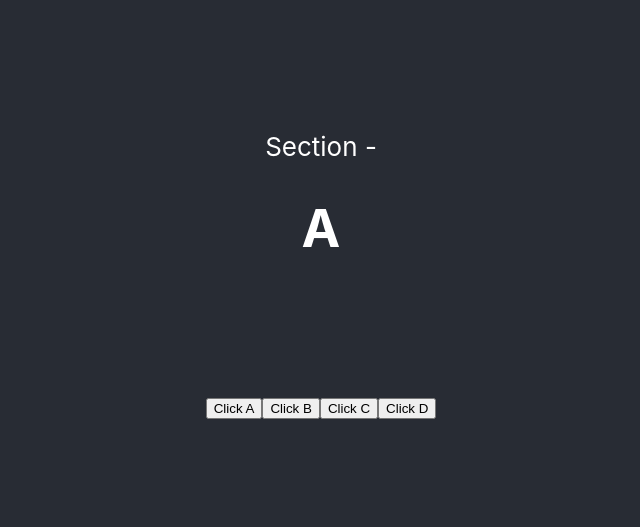
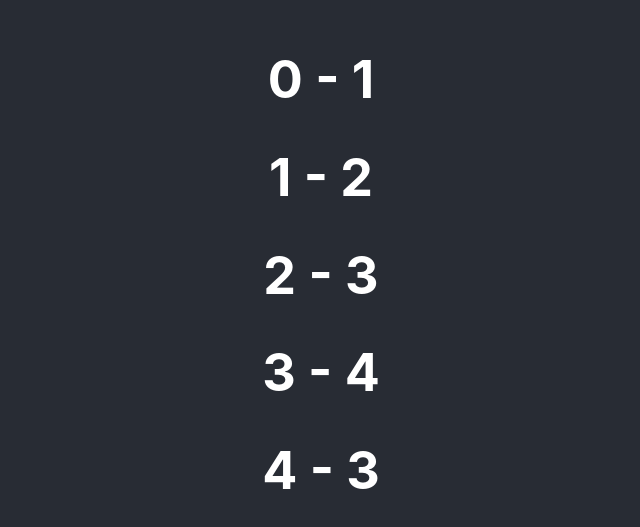
Before and after one commit to kaushal-chauhan/reactjs-beginner, a React (Create React App) app: page / in a window 1280 px wide. Shown: the part 125-652 px from the top of the page, without its empty margins (319-959 px from the left). Built offline with nearby package versions, Linux system fonts and the light colour scheme.

Commit message:
Learning : List Rendering with key props an Index as Key

```diff
--- a/src/App.js
+++ b/src/App.js
@@ -7,6 +7,7 @@ import PropsWithClass from "./components/PropsWithClass"
 import ClasswithState from "./components/ClasswithState"
 import InputBox from "./components/QtyBox/InputBox"
 import ConditionalRendering from "./components/ConditionalRendering"
+import ProductListing from "./components/ProductListing"
 
 function App() {
   return (
@@ -24,7 +25,8 @@ function App() {
         {/* <InputBox />
         <InputBox />
         <InputBox /> */}
-        <ConditionalRendering />
+        {/* <ConditionalRendering /> */}
+        <ProductListing />
       </header>
     </div>
   );
--- /dev/null
+++ b/src/components/Product.js
@@ -0,0 +1,10 @@
+function Product({product})
+{
+    return (
+        <li>
+            <h1>{product.name}</h1>
+            <span>{product.price}</span>
+        </li>
+    )
+}
+export default Product
--- /dev/null
+++ b/src/components/ProductListing.js
@@ -0,0 +1,41 @@
+import React, {Component} from "react"
+import Product from "./Product"
+
+class ProductListing extends Component
+{
+    constructor(props) {
+        super(props);
+        this.state = {
+            products: [
+                {id: 1, name: "Product1", price: "$10.00"},
+                {id: 2, name: "Product2", price: "$20.00"},
+                {id: 3, name: "Product3", price: "$30.00"},
+                {id: 4, name: "Product4", price: "$40.00"}
+            ]
+        }
+    }
+
+    // Index as Key Anti-pattern
+    render() {
+        const array1 = [1, 2, 3, 4, 3];
+        return <div>
+            {array1.map((arr, index) => <h1 key={index}>{index} - {arr}</h1>)}
+        </div>
+    }
+
+    // List Rendering with special key props
+    render1() {
+        return (
+            <div>
+                <div>Product Listing</div>
+                <ul>
+                    {this.state.products.map(product => (
+                        <Product key={product.id} product={product} />
+                    ))}
+
+                </ul>
+            </div>
+        )
+    }
+}
+export default ProductListing
```
